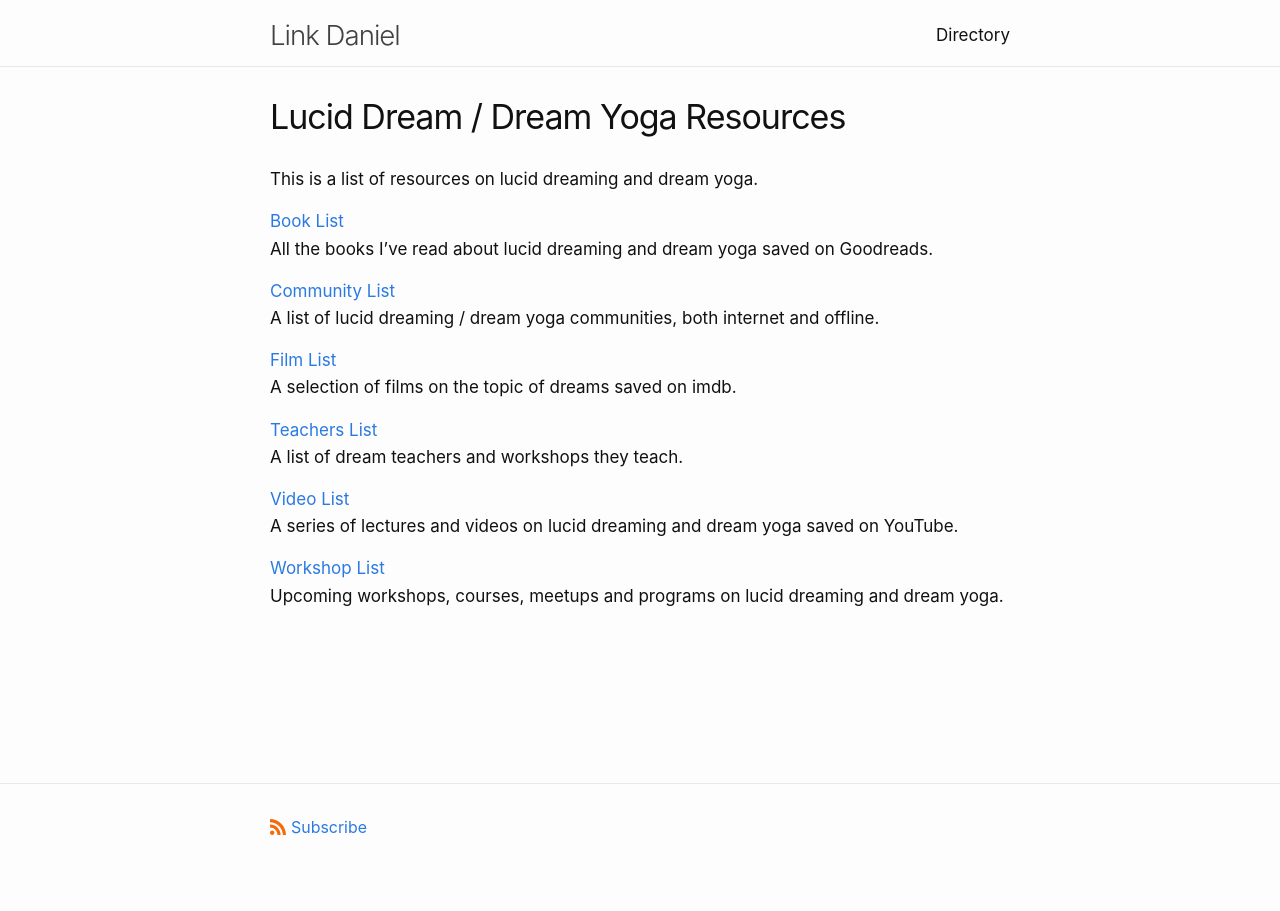
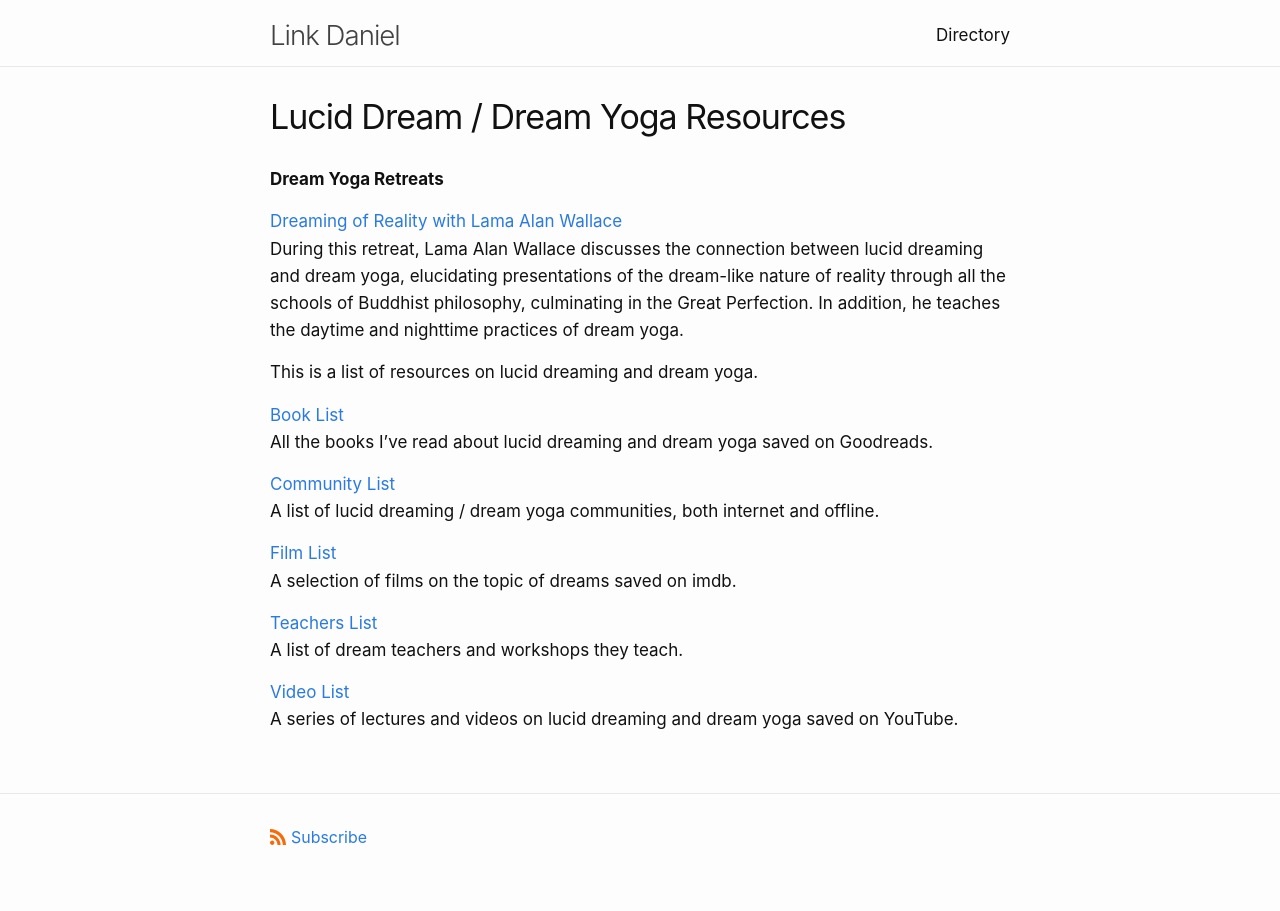
Before and after one commit to link-daniel/link.github.io, a Jekyll site: the page built from dreams.md, in a window 1280 px wide. Built offline with Jekyll 4.4.1, drawn with Linux system fonts in a browser that asks for light colours.

Commit message:
Update dreams.md

```diff
--- a/dreams.md
+++ b/dreams.md
@@ -5,13 +5,22 @@ categories:
 tags:
 ---
 
+
+**Dream Yoga Retreats**
+<br>
+
+[Dreaming of Reality with Lama Alan Wallace](/wallacedreamyoga)
+<br>
+During this retreat, Lama Alan Wallace discusses the connection between lucid dreaming and dream yoga, elucidating presentations of the dream-like nature of reality through all the schools of Buddhist philosophy, culminating in the Great Perfection. In addition, he teaches the daytime and nighttime practices of dream yoga.
+
+
 This is a list of resources on lucid dreaming and dream yoga.
 
 [Book List](https://www.goodreads.com/review/list/95737422-link-daniel?ref=nav_mybooks&shelf=dreams)
 <br>
 All the books I've read about lucid dreaming and dream yoga saved on Goodreads.
 
-[Community List](https://docs.google.com/spreadsheets/d/1Npe47WoNQHJvCvelLL6Duq9wOfdOuSb4lR2FF1cBeCI/edit#gid=1273246878)
+[Community List](/dreamgroups)
 <br>
 A list of lucid dreaming / dream yoga communities, both internet and offline.
 
@@ -19,14 +28,10 @@ A list of lucid dreaming / dream yoga communities, both internet and offline.
 <br>
 A selection of films on the topic of dreams saved on imdb.
 
-[Teachers List](https://docs.google.com/spreadsheets/d/1Npe47WoNQHJvCvelLL6Duq9wOfdOuSb4lR2FF1cBeCI/edit?usp=sharing)
+[Teachers List](/dreamteachers)
 <br>
 A list of dream teachers and workshops they teach.
 
 [Video List](https://www.youtube.com/playlist?list=PL3IOQtA2di8PQNdPo2_FVaBlhVkb5PUXM)
 <br>
 A series of lectures and videos on lucid dreaming and dream yoga saved on YouTube.
-
-[Workshop List](https://docs.google.com/spreadsheets/d/1Npe47WoNQHJvCvelLL6Duq9wOfdOuSb4lR2FF1cBeCI/edit#gid=14572024)
-<br>
-Upcoming workshops, courses, meetups and programs on lucid dreaming and dream yoga.
```
